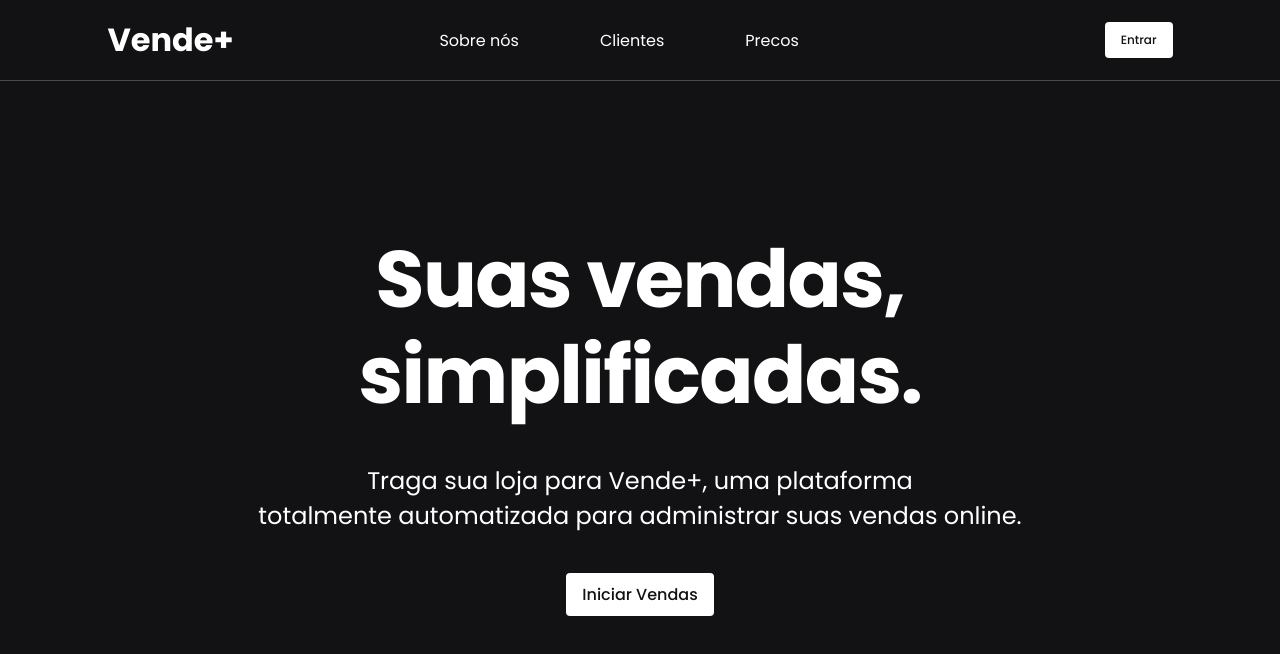
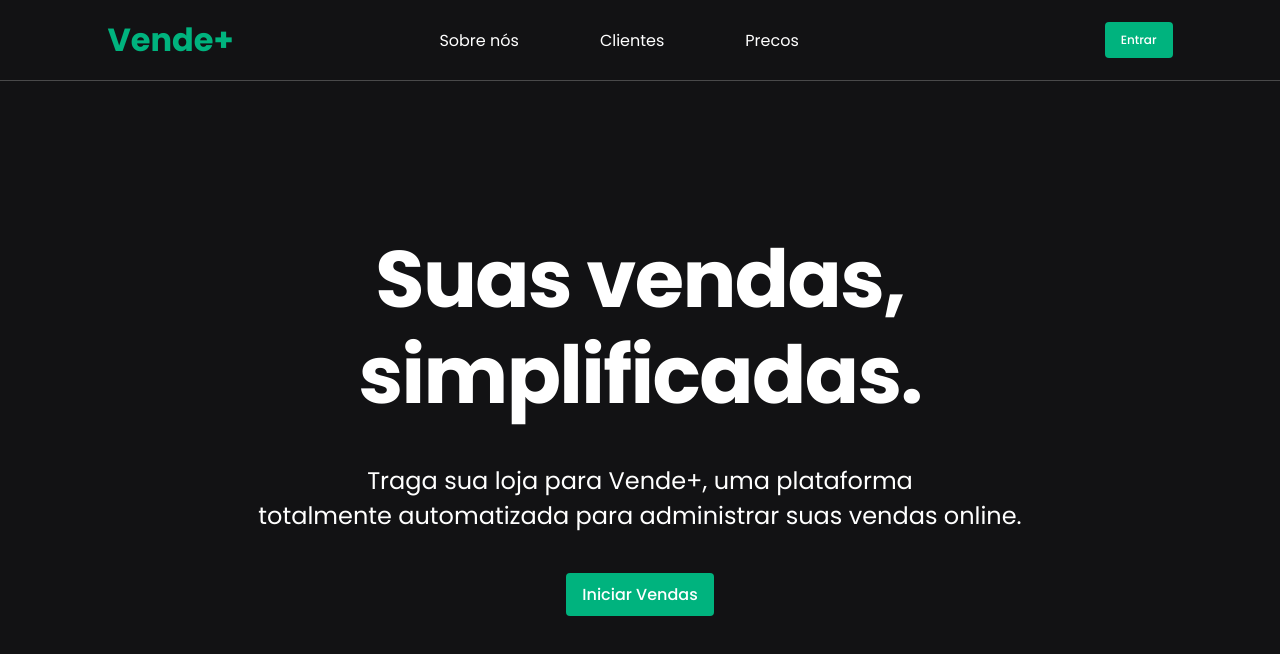
Before and after one commit to matheustanaka/VendeMais, a React (Vite) app in the folder web/: page / in a window 1280 px wide. Shown: the top 654 px of the page. Built offline with nearby package versions, Linux system fonts and the light colour scheme; no server answers.

Commit message:
style: add green color on span tags

```diff
--- a/web/src/components/Header/style.scss
+++ b/web/src/components/Header/style.scss
@@ -8,11 +8,15 @@
     border-bottom: 1px solid;
     border-color: hsla(0, 0%, 100%, 0.233);
 
+    .logo {
+        color: var(--primary);
+    }
+
     .list-btns {
         display: flex;
         flex-direction: row;
-        justify-content: center; /* Center the items horizontally */
-        align-items: center; /* Center the items vertically */
+        justify-content: center;
+        align-items: center;
 
         margin-right: 65px;
 
@@ -23,15 +27,16 @@
             a {
                 color: #FFF;
                 text-decoration: none;
-                margin: 0 15px; /* Adjust the margin as needed */
+                margin: 0 15px;
+
                 padding: 10px 8px;
 
                 border-radius: 4px;
             }
 
             a:hover {
-                color: var(--background);
-                background: var(--text);
+                color: var(--text);
+                background: var(--primary);
                 transition: all 0.4s ease-in-out;
             }
         }
--- a/web/src/components/LoginButton/style.scss
+++ b/web/src/components/LoginButton/style.scss
@@ -1,7 +1,7 @@
 .sign-up {
     padding: 8px 15px;
-    color: var(--background);
-    background-color: var(--text);
+    color: var(--text);
+    background-color: var(--primary);
 
     font-size: 12px;
     font-weight: 500;
--- a/web/src/pages/home/style.scss
+++ b/web/src/pages/home/style.scss
@@ -21,6 +21,10 @@
       letter-spacing: -.02em;
 
       margin-bottom: 15px;
+
+      .span-title {
+        color: var(--primary);
+      }
     }
 
     .description {
@@ -32,6 +36,10 @@
         text-align: center;
 
         letter-spacing: -0.029375rem, inherit;
+
+        .span-paragraph {
+          color: var(--primary);
+        }
       }
     }
 
@@ -42,8 +50,8 @@
       font-size: 16px;
       font-weight: 500;
 
-      color: var(--background);
-      background-color: var(--text);
+      color: var(--text);
+      background-color: var(--primary);
       border: 1px solid transparent;
       border-radius: 4px;
       transition: all 0.4s ease-in-out;
```
